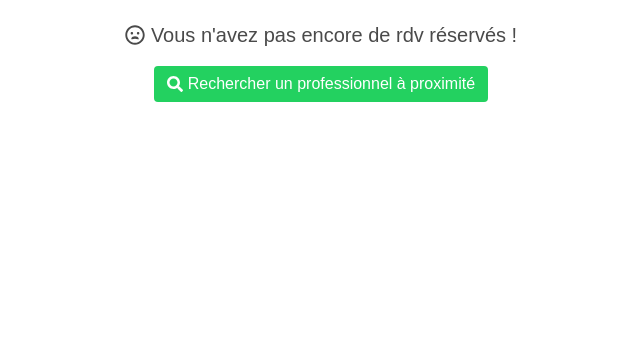
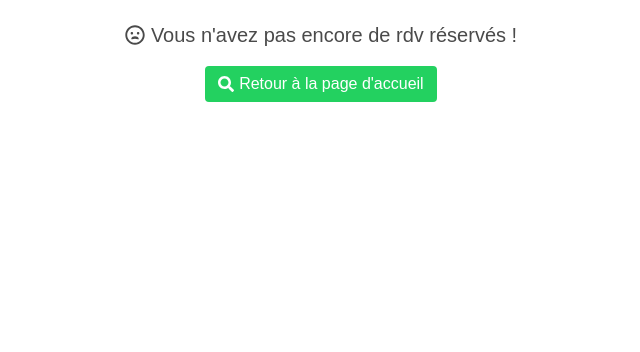
Before and after one commit to sebastien017/Allomecano, a Symfony app: template allomecano_project/templates/planning/history.html.twig in a window 1280 px wide. Shown: the part 68-420 px from the top of the page, without its empty margins (319-959 px from the left). Run offline with Twig, Linux system fonts and the light colour scheme; the template is opened without the code that fills it, so the values that code supplies are empty; some libraries are stand-ins or nearby versions.

Commit message:
fix bouton rdv pro et ajouts visuels

```diff
--- a/allomecano_project/templates/base.html.twig
+++ b/allomecano_project/templates/base.html.twig
@@ -58,11 +58,11 @@
 							<a href="{{ path('profile', {'id': app.user.id }) }}" class="button is-primary">
                 <strong><i class="fas fa-user-circle mr-1"></i>Mon compte ({{ app.user.username }})</strong>
               </a>
-              {% if app.request.get('_route') != 'edit_planning' %}
-                {% if is_granted('ROLE_GARAGE') == true %}
+              {% if is_granted('ROLE_GARAGE') == true %}
                   <a href="{{ path('garage_history', {'id': app.user.garage.id }) }}" class="button is-info">
                     <i class="fas fa-address-book mr-1"></i>Mes RDV Pro
                   </a>
+                {% if app.request.get('_route') != 'edit_planning' %}
                   <a href="{{ path('edit_planning', {'id': app.user.garage.id }) }}" class="button is-link">
                     <i class="fas fa-calendar-check mr-1"></i>Mes disponibilités
                   </a>
--- a/allomecano_project/templates/home/a-propos.html.twig
+++ b/allomecano_project/templates/home/a-propos.html.twig
@@ -10,11 +10,11 @@
     <div class="media">
       <div class="media-left">
         <figure class="image is-60x60">
-          <img src="{{ relative_path('assets/profil/photo_artur.jpg') }}" alt="Placeholder image">
+          <img class="profil" src="{{ relative_path('assets/profil/photo_artur.jpg') }}" alt="Placeholder image">
         </figure>
       </div>
       <div class="media-content">
-        <p class="title is-4">Rybicki Artur</p>
+        <p class="title is-4">Artur Rybicki</p>
       </div>
     </div>
 
--- a/allomecano_project/templates/planning/edit-planning.html.twig
+++ b/allomecano_project/templates/planning/edit-planning.html.twig
@@ -37,7 +37,7 @@
         {% for visit in garage.visit %}
         {% if date() < date(visit.date) %}
         <p> {{ visit.date | date('d/m/Y') }} {{ visit.time | date('H \\h i') }} </p>
-            <form method="post" action="{{ path('visit_delete', {'id': visit.id}) }}" onsubmit="return confirm('Are you sure you want to delete this item?');">
+            <form method="post" action="{{ path('visit_delete', {'id': visit.id}) }}" onsubmit="return confirm('Êtes vous sûr de vouloir annuler cette disponibilité ?');">
                 <input type="hidden" name="_method" value="DELETE">
                 <input type="hidden" name="_token" value="{{ csrf_token('delete' ~ visit.id) }}">
                 <button class="button is-danger is-small">Annuler</button>
--- a/allomecano_project/templates/planning/history.html.twig
+++ b/allomecano_project/templates/planning/history.html.twig
@@ -42,7 +42,7 @@
 {%  else %}
 <div class="flex-1 mt-5 has-text-centered is-size-5"><i class="far fa-frown-open mr-1"></i>Vous n'avez pas encore de rdv réservés
 !<br>
-<a href="{{ path('home') }}" class="button is-success mt-5"><i class="fas fa-search mr-1"></i>Rechercher un professionnel à proximité</a>
+<a href="{{ path('home') }}" class="button is-success mt-5"><i class="fas fa-search mr-1"></i>Retour à la page d'accueil</a>
 </div>
 
 {% endif %}
--- a/allomecano_project/templates/planning/reservation-success.html.twig
+++ b/allomecano_project/templates/planning/reservation-success.html.twig
@@ -46,8 +46,8 @@
   <div class="column is-6 is-vcentered">
     <div class="confirm-reservation">
       <p class="blue-text-strong is-size-4">Merci de votre réservation {{ visit.user.firstname }}.</p>
-      <p>Votre rendez-vous pour la prestation : {{ visit.service.name }}, avec le professionnel : {{ visit.garage.name }} est confirmé pour le {{ visit.date | date('d/m/Y') }} à {{ visit.time | date('H\\hi') }}.</p>
-      <p> Pour rappel, le montant de : {{ service.price }}€ est à régler directement au professionnel qui s'occupera de votre véhicule.</p>
+      <p>Votre rendez-vous pour la prestation : {{ visit.service.name }}, avec le professionnel {{ visit.garage.name }} est confirmé pour le {{ visit.date | date('d/m/Y') }} à {{ visit.time | date('H\\hi') }}.</p>
+      <p> Pour rappel, le montant de {{ service.price }}€ est à régler directement au professionnel qui s'occupera de votre véhicule.</p>
     </div>
   </div>
   <div class="button-success has-text-centered">
```
Also changed, not shown: allomecano_project/public/uploads/53b6d55519b7d07da6517323661c48da.jpeg (added), allomecano_project/public/uploads/68fdc125ab7d1d115218933a80aef96a.jpeg (added), allomecano_project/public/uploads/b7e87edde5ffb66675094dd920577958.jpeg (added).
